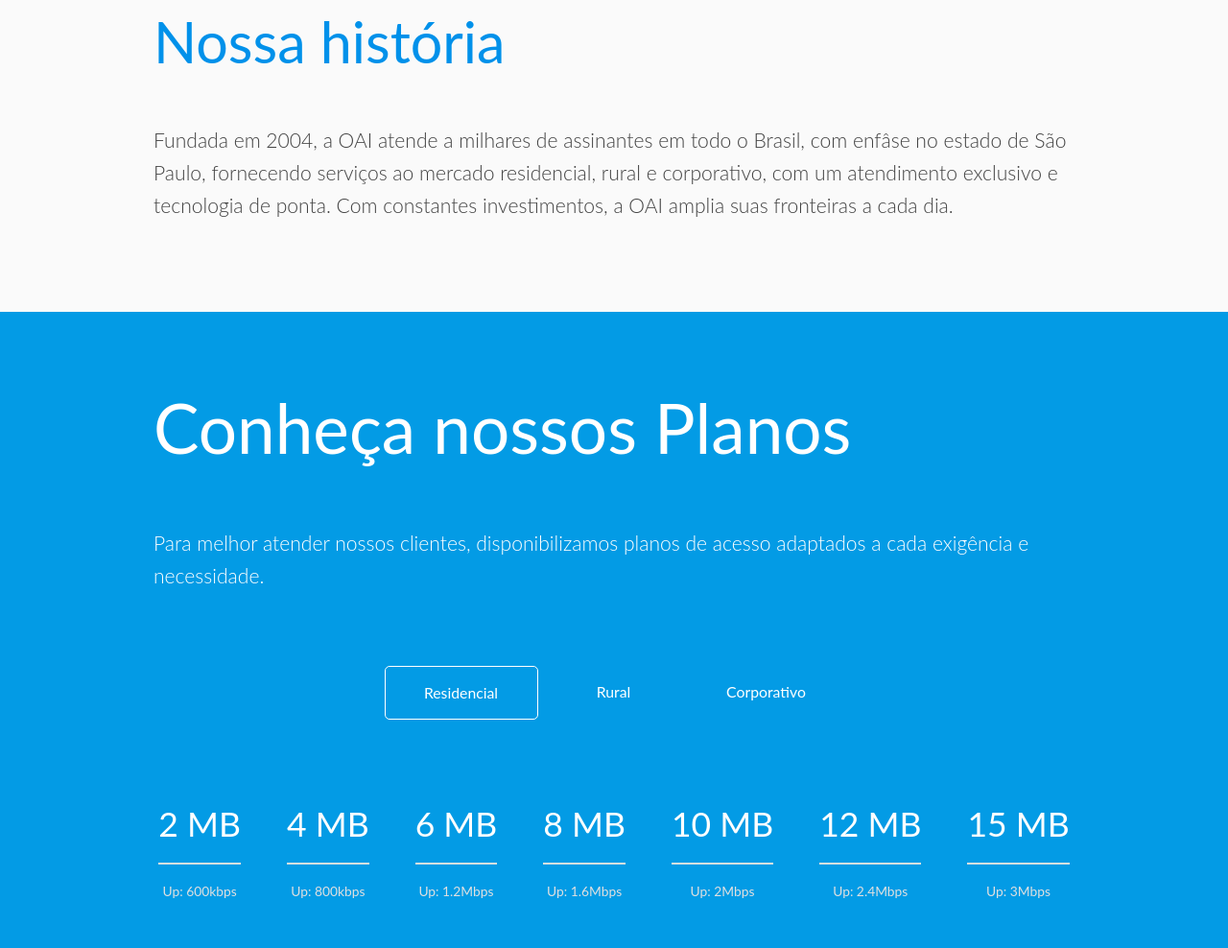
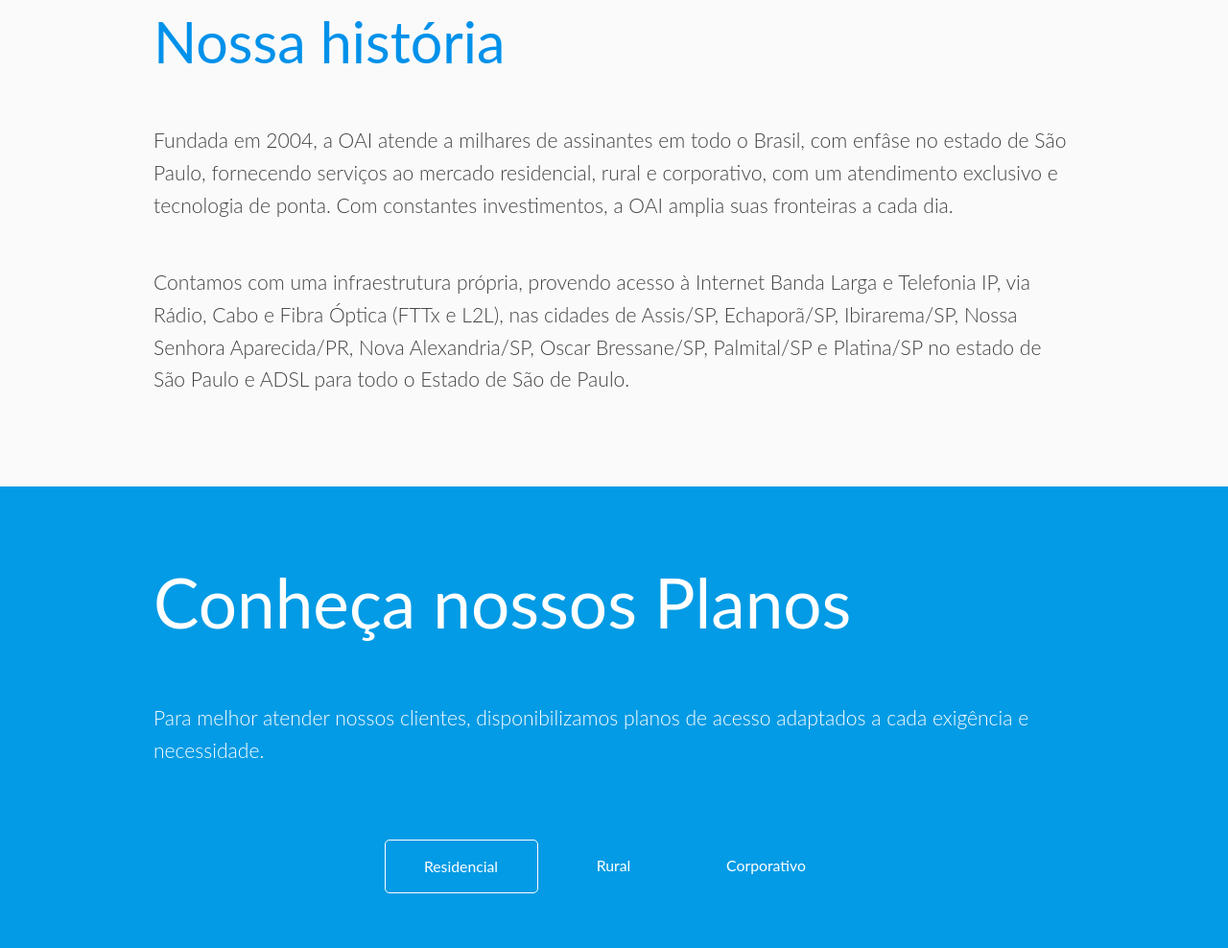
Before and after one commit to mowekabanas/oai, a website: page index.html in a window 1280 px wide. Shown: the part 2176-3164 px from the top of the page at 96% size. Drawn offline with nearby package versions, Linux system fonts and the light colour scheme; some packages are replaced by stand-ins of ours; files whose address does not match are found by name.

```diff
--- a/index.html
+++ b/index.html
@@ -261,6 +261,7 @@
 
 			<p>Fundada em 2004, a OAI atende a milhares de assinantes em todo o Brasil, com enfâse no estado de São Paulo, fornecendo serviços ao mercado residencial, rural e corporativo, com um atendimento exclusivo e tecnologia de ponta. Com constantes investimentos, a OAI amplia suas fronteiras a cada dia. </p>
 
+			<p>Contamos com uma infraestrutura própria, provendo acesso à Internet Banda Larga e Telefonia IP, via Rádio, Cabo e Fibra Óptica (FTTx e L2L), nas cidades de Assis/SP, Echaporã/SP, Ibirarema/SP, Nossa Senhora Aparecida/PR, Nova Alexandria/SP, Oscar Bressane/SP, Palmital/SP e Platina/SP no estado de São Paulo e ADSL para todo o Estado de São de Paulo.</p>
 
 		</div>
 
```
